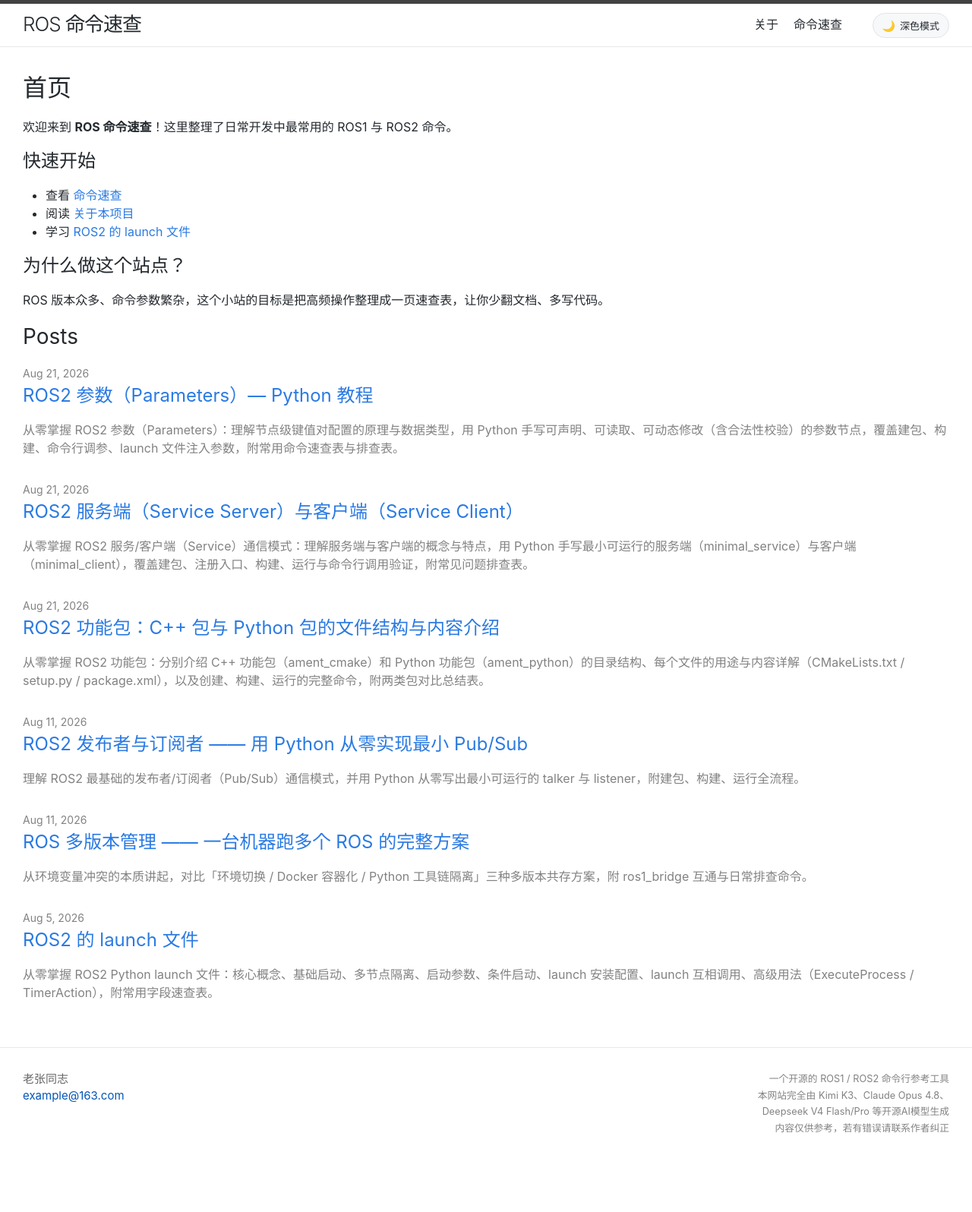
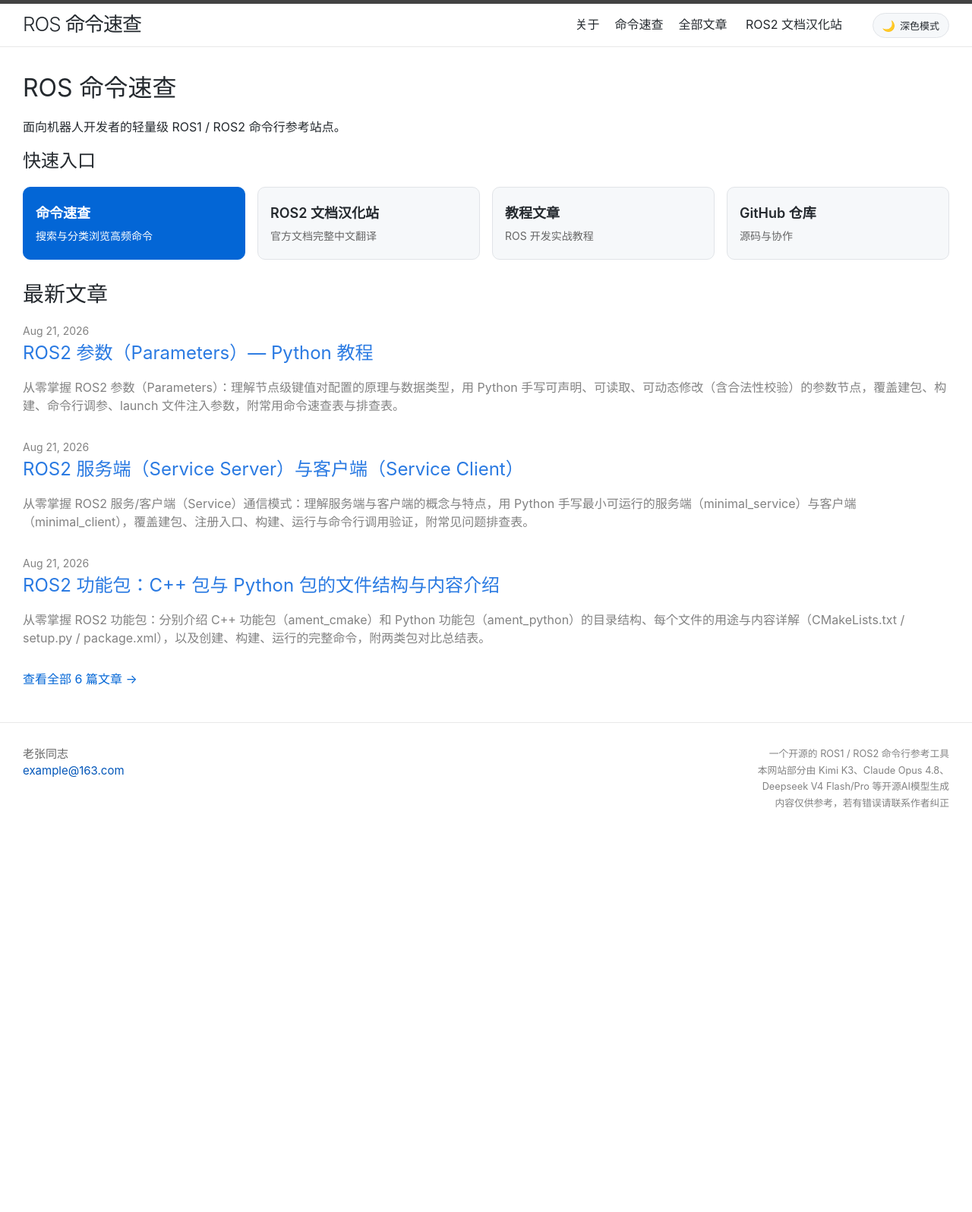
Before and after one commit to 1Q08/ros_ws, a Jekyll site: the page built from docs/index.md, in a window 1280 px wide. Shown: the whole page at 76% size. Built offline with Jekyll 4.4.1, drawn with Linux system fonts in a browser that asks for light colours; after the commit the page ends 1168 px from its top, so only the background shows below that.

Commit message:
GitHub Pages：优化网站首页内容，增加外链

```diff
--- a/docs/_config.yml
+++ b/docs/_config.yml
@@ -3,7 +3,7 @@ author: 老张同志
 email: example@163.com
 description: |
   一个开源的 ROS1 / ROS2 命令行参考工具
-  本网站完全由 Kimi K3、Claude Opus 4.8、
+  本网站部分由 Kimi K3、Claude Opus 4.8、
   Deepseek V4 Flash/Pro 等开源AI模型生成
   内容仅供参考，若有错误请联系作者纠正
 baseurl: "/ros_ws"
@@ -28,6 +28,7 @@ theme: minima
 header_pages:
   - about.md
   - commands.html
+  - archive.md
 
 # 插件
 plugins:
--- a/docs/_includes/header.html
+++ b/docs/_includes/header.html
@@ -23,6 +23,8 @@
             <a class="page-link" href="{{ my_page.url | relative_url }}">{{ my_page.title | escape }}</a>
             {%- endif -%}
           {%- endfor -%}
+          <!-- ROS2 文档汉化站外链 -->
+          <a class="page-link" href="https://1q08.github.io/ROS2_documentation/jazzy/index.html" target="_blank" rel="noopener noreferrer">ROS2 文档汉化站</a>
           <!-- 主题切换按钮 -->
           <button id="themeToggle" class="theme-toggle-btn" onclick="toggleTheme()" title="切换主题">
             <span id="themeIcon">🌙</span>
--- a/docs/_layouts/home.html
+++ b/docs/_layouts/home.html
@@ -10,9 +10,10 @@ layout: default
   {{ content }}
 
   {%- if site.posts.size > 0 -%}
-    <h2 class="post-list-heading">{{ page.list_title | default: "Posts" }}</h2>
+    <h2 class="post-list-heading" id="latest-posts">{{ page.list_title | default: "最新文章" }}</h2>
     <ul class="post-list">
-      {%- for post in site.posts -%}
+      {%- assign post_limit = page.post_limit | default: site.posts.size -%}
+      {%- for post in site.posts limit: post_limit -%}
       <li>
         {%- assign date_format = site.minima.date_format | default: "%b %-d, %Y" -%}
         <span class="post-meta">{{ post.date | date: date_format }}</span>
@@ -29,6 +30,9 @@ layout: default
       </li>
       {%- endfor -%}
     </ul>
+    <p class="view-all">
+      <a href="{{ '/archive/' | relative_url }}">查看全部 {{ site.posts.size }} 篇文章 →</a>
+    </p>
 
   {%- endif -%}
 
--- a/docs/_sass/minima/_theme.scss
+++ b/docs/_sass/minima/_theme.scss
@@ -150,3 +150,90 @@ body {
     width: fit-content;
   }
 }
+
+/**
+ * 首页快速入口 - 按钮卡片
+ */
+.entry-grid {
+  display: grid;
+  grid-template-columns: repeat(4, 1fr);
+  gap: 16px;
+  margin: 16px 0 24px;
+
+  @media (max-width: 768px) {
+    grid-template-columns: repeat(2, 1fr);
+  }
+
+  @media (max-width: 480px) {
+    grid-template-columns: 1fr;
+  }
+}
+
+.entry-card {
+  display: flex;
+  flex-direction: column;
+  gap: 6px;
+  padding: 20px 16px;
+  background: var(--bg-secondary);
+  border: 1px solid var(--border-color);
+  border-radius: 10px;
+  text-decoration: none;
+  transition: all 0.25s ease;
+
+  &:hover {
+    border-color: var(--accent-color);
+    box-shadow: 0 4px 12px var(--shadow-color);
+    transform: translateY(-2px);
+  }
+}
+
+.entry-card--primary {
+  background: var(--accent-color);
+  border-color: var(--accent-color);
+
+  .entry-card__title,
+  .entry-card__desc {
+    color: #ffffff;
+  }
+
+  &:hover {
+    background: var(--accent-hover);
+    border-color: var(--accent-hover);
+  }
+}
+
+.entry-card__title {
+  font-size: 18px;
+  font-weight: 600;
+  color: var(--text-primary);
+}
+
+.entry-card__desc {
+  font-size: 14px;
+  color: var(--text-secondary);
+}
+
+/**
+ * 首页「查看全部文章」链接
+ */
+.view-all {
+  margin-top: 8px;
+
+  a {
+    color: var(--accent-color);
+    text-decoration: none;
+
+    &:hover {
+      color: var(--accent-hover);
+      text-decoration: underline;
+    }
+  }
+}
+
+/**
+ * 归档页说明文字
+ */
+.post-list-intro {
+  color: var(--text-secondary);
+  margin-bottom: 12px;
+}
--- a/docs/index.md
+++ b/docs/index.md
@@ -1,16 +1,29 @@
 ---
 layout: home
-title: 首页
+title: ROS 命令速查
+list_title: 最新文章
+post_limit: 3
 ---
 
-欢迎来到 **ROS 命令速查**！这里整理了日常开发中最常用的 ROS1 与 ROS2 命令。
+面向机器人开发者的轻量级 ROS1 / ROS2 命令行参考站点。
 
-## 快速开始
+## 快速入口
 
-- 查看 [命令速查](commands.html)
-- 阅读 [关于本项目](about.md)
-- 学习 [ROS2 的 launch 文件]({% post_url 2026-08-05-ros2-launch %})
-
-## 为什么做这个站点？
-
-ROS 版本众多、命令参数繁杂，这个小站的目标是把高频操作整理成一页速查表，让你少翻文档、多写代码。
+<div class="entry-grid" markdown="0">
+  <a class="entry-card entry-card--primary" href="{{ '/commands/' | relative_url }}">
+    <span class="entry-card__title">命令速查</span>
+    <span class="entry-card__desc">搜索与分类浏览高频命令</span>
+  </a>
+  <a class="entry-card" href="https://1q08.github.io/ROS2_documentation/jazzy/index.html" target="_blank" rel="noopener noreferrer">
+    <span class="entry-card__title">ROS2 文档汉化站</span>
+    <span class="entry-card__desc">官方文档完整中文翻译</span>
+  </a>
+  <a class="entry-card" href="{{ '/archive/' | relative_url }}">
+    <span class="entry-card__title">教程文章</span>
+    <span class="entry-card__desc">ROS 开发实战教程</span>
+  </a>
+  <a class="entry-card" href="https://github.com/1Q08/ros_ws" target="_blank" rel="noopener noreferrer">
+    <span class="entry-card__title">GitHub 仓库</span>
+    <span class="entry-card__desc">源码与协作</span>
+  </a>
+</div>
```
Also changed, not shown: docs/archive.md (added, +24 -0 lines).
